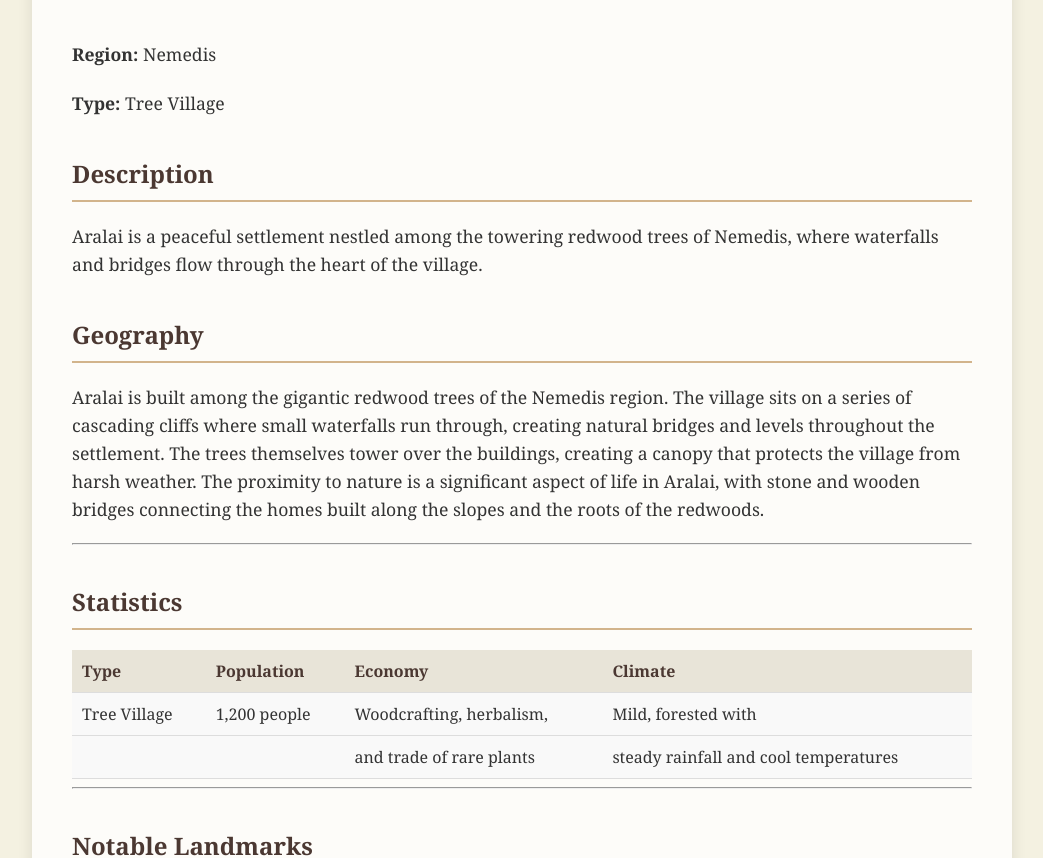
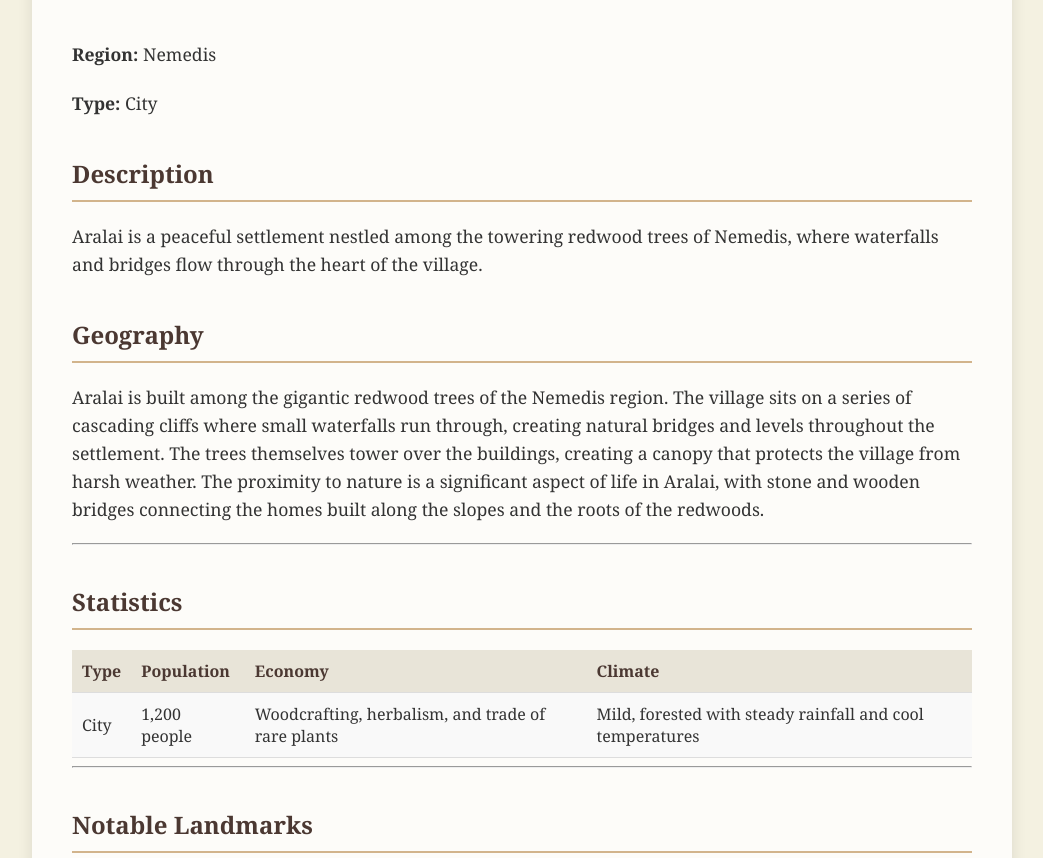
Before and after one commit to arcticblizzard/Myridia, a Jekyll site: the page built from locations/aralai.md, in a window 1280 px wide and 1400 px high. Shown: the part 542-1400 px from the top of the window, without its empty margins (118-1161 px from the left). Built offline with Jekyll 4.4.1, drawn with Linux system fonts in a browser that asks for light colours.

Commit message:
Update aralai.md

```diff
--- a/locations/aralai.md
+++ b/locations/aralai.md
@@ -1,11 +1,11 @@
 ---
 layout: location
 title: "Aralai"
-image: "file-TEdrgu9HTeIZi1SeWuCT4f3W"
+image: "/assets/images/arlai.jpg"
 permalink: /locations/arlai/
 region: "Nemedis"
-type: "Tree Village"
-coordinates: {}
+type: "City"
+coordinates: "6664,8232"
 description: "Aralai is a peaceful settlement nestled among the towering redwood trees of Nemedis, where waterfalls and bridges flow through the heart of the village."
 ---
 
@@ -19,8 +19,7 @@ Aralai is built among the gigantic redwood trees of the Nemedis region. The vill
 
 | Type         | Population  | Economy                   | Climate                |
 |--------------|-------------|---------------------------|------------------------|
-| Tree Village | 1,200 people| Woodcrafting, herbalism,   | Mild, forested with     |
-|              |             | and trade of rare plants   | steady rainfall and cool temperatures|
+| City | 1,200 people| Woodcrafting, herbalism, and trade of rare plants   | Mild, forested with steady rainfall and cool temperatures   |
 
 ---
 
```
